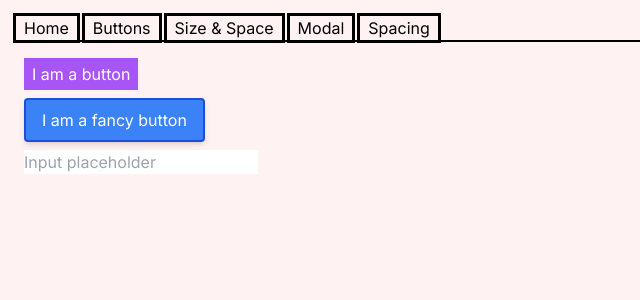
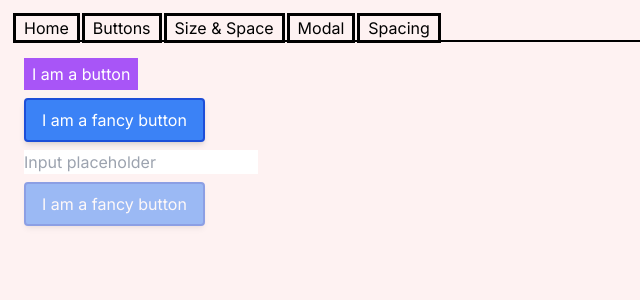
Before and after one commit to mkmule/tailwind-css-playground, a Next.js app: page /buttons in a window 1280 px wide. Shown: the top 300 px of the page, without its empty margins (0-640 px from the left). Built offline with nearby package versions, Linux system fonts and the light colour scheme.

Commit message:
Pseudo elements

```diff
--- a/src/app/buttons/page.tsx
+++ b/src/app/buttons/page.tsx
@@ -10,6 +10,9 @@ const ButtonsPage = () => {
       <div className="my-2">
         <input placeholder="Input placeholder" />
       </div>
+      <div className="my-2">
+        <button disabled className="btn disabled:opacity-50">I am a fancy button</button>
+      </div>
     </main>
   );
 };
```
